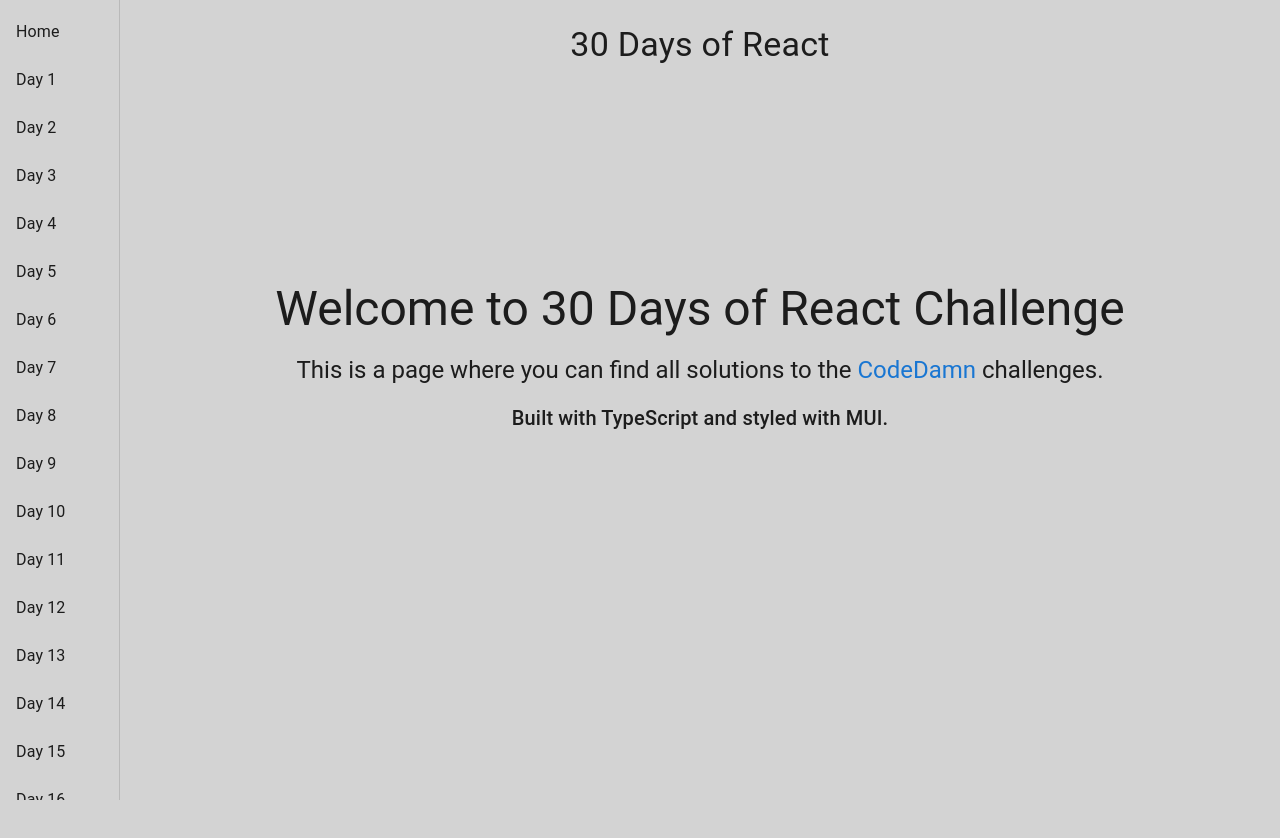
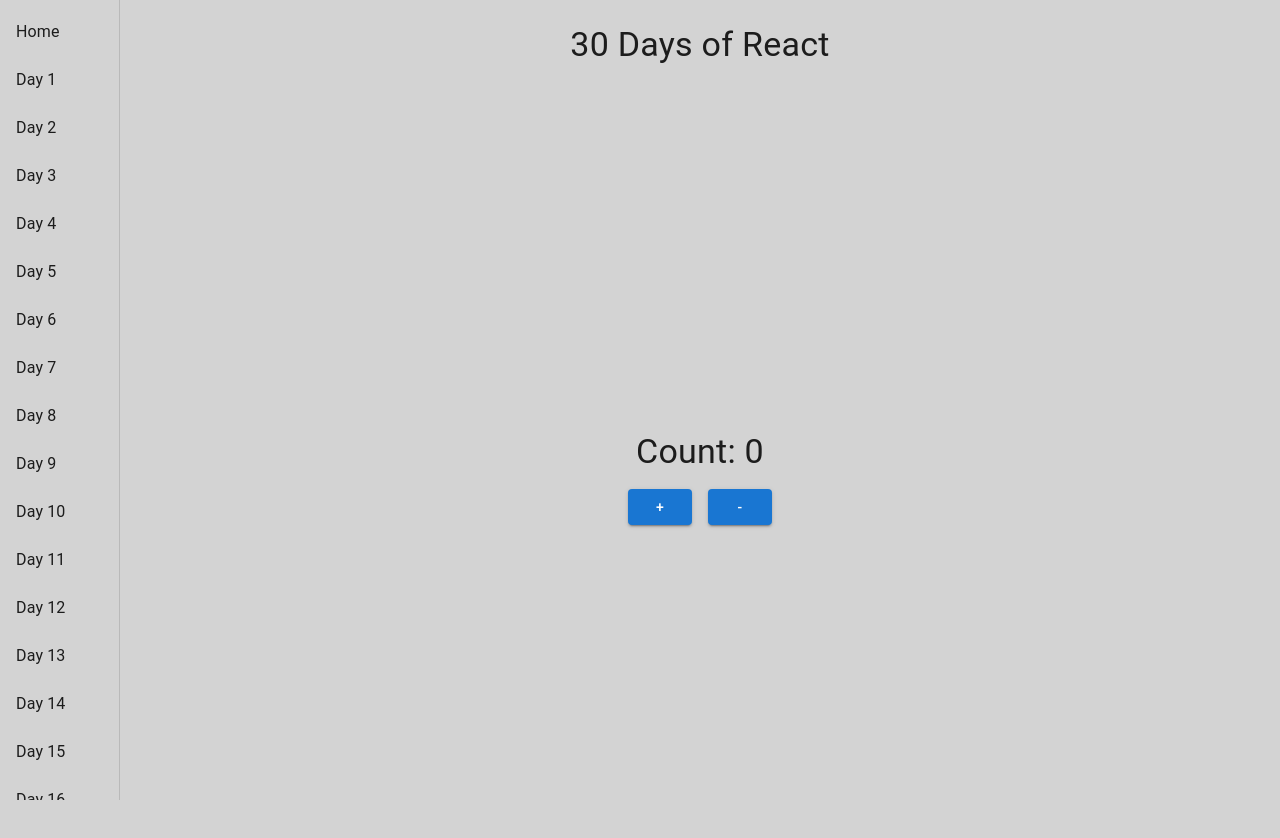
Before and after one commit to Cema2019/codedamn-challenge-30-days-of-react, a React (Vite) app: page /local-storage in a window 1280 px wide. Before the commit this address led to /. Shown: the top 838 px of the page. Before the commit the page ends 800 px from the top, so only its background shows below. Built offline with nearby package versions, Linux system fonts and the light colour scheme.

Commit message:
Add LocalStorage component

```diff
--- /dev/null
+++ b/components/LocalStorage.tsx
@@ -0,0 +1,48 @@
+import React, { useState, useEffect } from 'react';
+import { Container, Box, Typography, Button } from '@mui/material';
+
+const Counter: React.FC = () => {
+  const [count, setCount] = useState<number>(() => {
+    const savedCount = localStorage.getItem('count');
+    return savedCount !== null ? JSON.parse(savedCount) : 0;
+  });
+
+  useEffect(() => {
+    localStorage.setItem('count', JSON.stringify(count));
+  }, [count]);
+
+  return (
+    <Container
+      sx={{
+        display: 'flex',
+        flexDirection: 'column',
+        alignItems: 'center',
+        justifyContent: 'center',
+        height: '100vh',
+        gap: 2,
+      }}
+    >
+      <Typography variant="h4" data-testid="count-id">
+        Count: {count}
+      </Typography>
+      <Box sx={{ display: 'flex', gap: 2 }}>
+        <Button
+          data-testid="inc-id"
+          variant="contained"
+          onClick={() => setCount(count + 1)}
+        >
+          +
+        </Button>
+        <Button
+          data-testid="dec-id"
+          variant="contained"
+          onClick={() => setCount(count - 1)}
+        >
+          -
+        </Button>
+      </Box>
+    </Container>
+  );
+};
+
+export default Counter;
--- a/routes/routeConfig.tsx
+++ b/routes/routeConfig.tsx
@@ -25,7 +25,8 @@ import SimpleTimer from '../components/SimpleTimer';
 import StateMismatch from '../components/StateMismatch';
 import RatingComponent from '../components/RatingComponent';
 import CharacterCounter from '../components/CharacterCounter';
-
+import Checkboxes from '../components/Checkboxes';
+import LocalStorage from '../components/LocalStorage';
 
 export const routeConfig = [
   { path: '/', element: <HomePage />, label: 'Home' },
@@ -103,4 +104,14 @@ export const routeConfig = [
     element: <CharacterCounter />,
     label: 'Day 26',
   },
+  {
+    path: '/Checkboxes',
+    element: <Checkboxes />,
+    label: 'Day 27',
+  },
+  {
+    path: '/local-storage',
+    element: <LocalStorage />,
+    label: 'Day 28',
+  },
 ];
```
